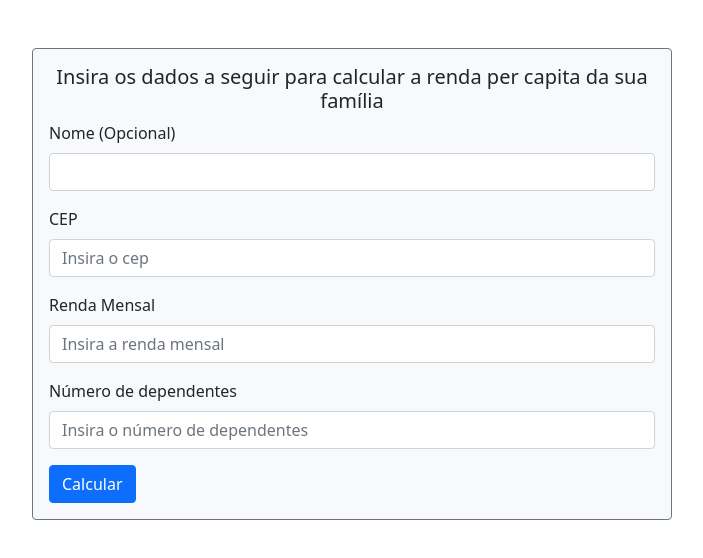
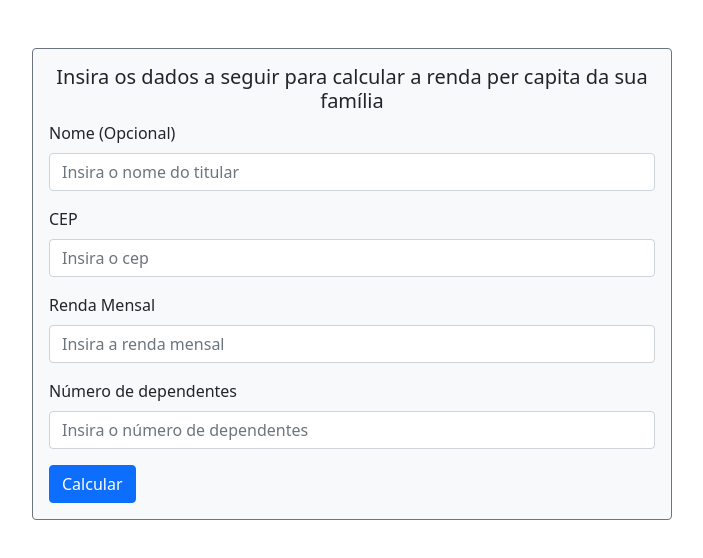
Before and after one commit to rodrigobbrozinga/desafio-renda, a React (Create React App) app: page / in a window 1280 px wide. Shown: the top 558 px of the page, without its empty margins (288-991 px from the left). Built offline with nearby package versions, Linux system fonts and the light colour scheme.

Commit message:
Desafio finalizado

```diff
--- a/public/index.html
+++ b/public/index.html
@@ -1,14 +1,12 @@
 <!DOCTYPE html>
 <html lang="en">
+
 <head>
   <meta charset="utf-8" />
   <link rel="icon" href="%PUBLIC_URL%/favicon.ico" />
   <meta name="viewport" content="width=device-width, initial-scale=1" />
   <meta name="theme-color" content="#000000" />
-    <meta
-      name="description"
-      content="Web site created using create-react-app"
-    />
+  <meta name="description" content="Web site created using create-react-app" />
   <link rel="apple-touch-icon" href="%PUBLIC_URL%/logo192.png" />
   <!--
       manifest.json provides metadata used when your web app is installed on a
@@ -24,8 +22,9 @@
       work correctly both with client-side routing and a non-root public URL.
       Learn how to configure a non-root public URL by running `npm run build`.
     -->
-    <title>React App</title>
+  <title>Desafio Renda</title>
 </head>
+
 <body>
   <noscript>You need to enable JavaScript to run this app.</noscript>
   <div id="root"></div>
@@ -40,4 +39,5 @@
       To create a production bundle, use `npm run build` or `yarn build`.
     -->
 </body>
+
 </html>
--- a/src/components/form.jsx
+++ b/src/components/form.jsx
@@ -29,30 +29,31 @@ const Formulario = () => {
             <Card border="secondary" bg="light" className="w-50 m-auto mt-5">
                 <Card.Body>
                     <Card.Title className="text-center">Insira os dados a seguir para calcular a renda per capita da sua família</Card.Title>
-                    <Card.Text>
+                    <div>
                         <Form onSubmit={submitHandler}>
                             <Form.Group className="mb-3" controlId="nome">
                                 <Form.Label>Nome (Opcional)</Form.Label>
-                                <input type="text" name="nome" className="form-control" />
+                                <input type="text" name="nome" className="form-control" placeholder="Insira o nome do titular" />
                             </Form.Group>
 
                             <Form.Group className="mb-3" controlId="CEP">
                                 <Form.Label>CEP</Form.Label>
-                                <input type="text" name="cep" placeholder="Insira o cep" className="form-control" />
+                                <input type="text" name="cep" placeholder="Insira o cep" className="form-control" required />
                             </Form.Group>
 
                             <Form.Group className="mb-3" controlId="renda">
                                 <Form.Label>Renda Mensal</Form.Label>
-                                <input type="text" name="renda" placeholder="Insira a renda mensal" className="form-control" />
+                                <input type="number" name="renda" placeholder="Insira a renda mensal" className="form-control"
+                                 step="0.01" min="0.01" required />
                             </Form.Group>
 
                             <Form.Group className="mb-3" controlId="dependentes">
                                 <Form.Label>Número de dependentes</Form.Label>
-                                <input type="text" name="dependentes" placeholder="Insira o número de dependentes" className="form-control" />
+                                <input type="text" name="dependentes" placeholder="Insira o número de dependentes" className="form-control" required />
                             </Form.Group>
                             <Button variant="primary" type="submit">Calcular</Button>
                         </Form>
-                    </Card.Text>
+                    </div>
                 </Card.Body>
             </Card>
             <RetornaDados events={events}/>
--- a/src/components/resposta.jsx
+++ b/src/components/resposta.jsx
@@ -26,7 +26,8 @@ function RetornaDados({ events }) {
                     )}
                 </ul>
                 <h5>Valor da renda per capita</h5>
-                <p className="list-group-item">{events.map(item => item.rendaPerCapita)}</p>
+                <p className="list-group-item">{events.map(item =>
+                    item.rendaPerCapita.toLocaleString('pt-br',{style: 'currency', currency: 'BRL'}))}</p>
             </Card.Body>
         </Card>
     )
```
Lines whose indentation alone changed are shown as unchanged.
